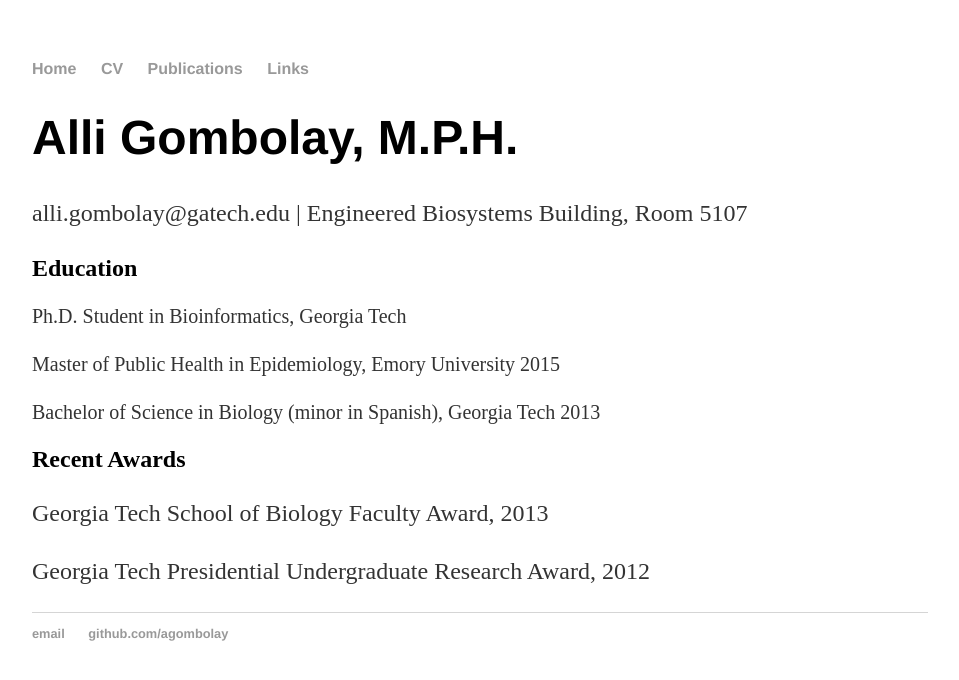
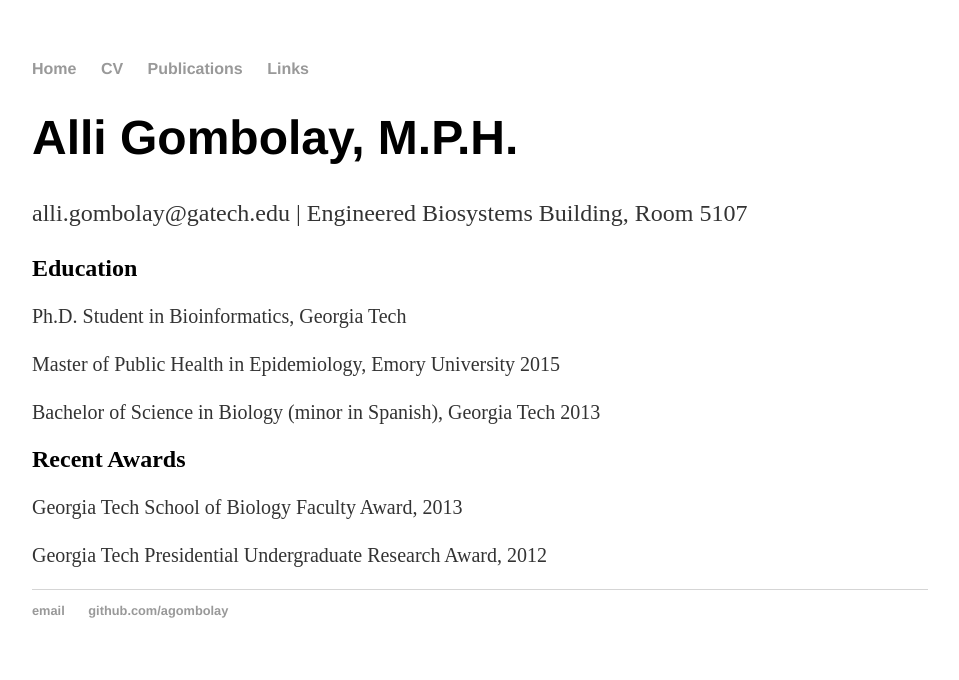
Before and after one commit to agombolay/agombolay.github.io, a Jekyll site: the page built from cv/index.html, in a window 1280 px wide. Shown: the top 680 px of the page, without its empty margins (160-1119 px from the left). Built offline with Jekyll 4.4.1, drawn with Linux system fonts in a browser that asks for light colours.

Commit message:
Update index.html

```diff
--- a/cv/index.html
+++ b/cv/index.html
@@ -12,7 +12,7 @@
 	<p style="font-size:20px">Bachelor of Science in Biology (minor in Spanish), Georgia Tech 2013</p>
 
 	<h2>Recent Awards</h2>
-	<p>Georgia Tech School of Biology Faculty Award, 2013</p>
-	<p>Georgia Tech Presidential Undergraduate Research Award, 2012</p>
+	<p style="font-size:20px">Georgia Tech School of Biology Faculty Award, 2013</p>
+	<p style="font-size:20px">Georgia Tech Presidential Undergraduate Research Award, 2012</p>
 
 </div><!-- /.blurb -->
```
